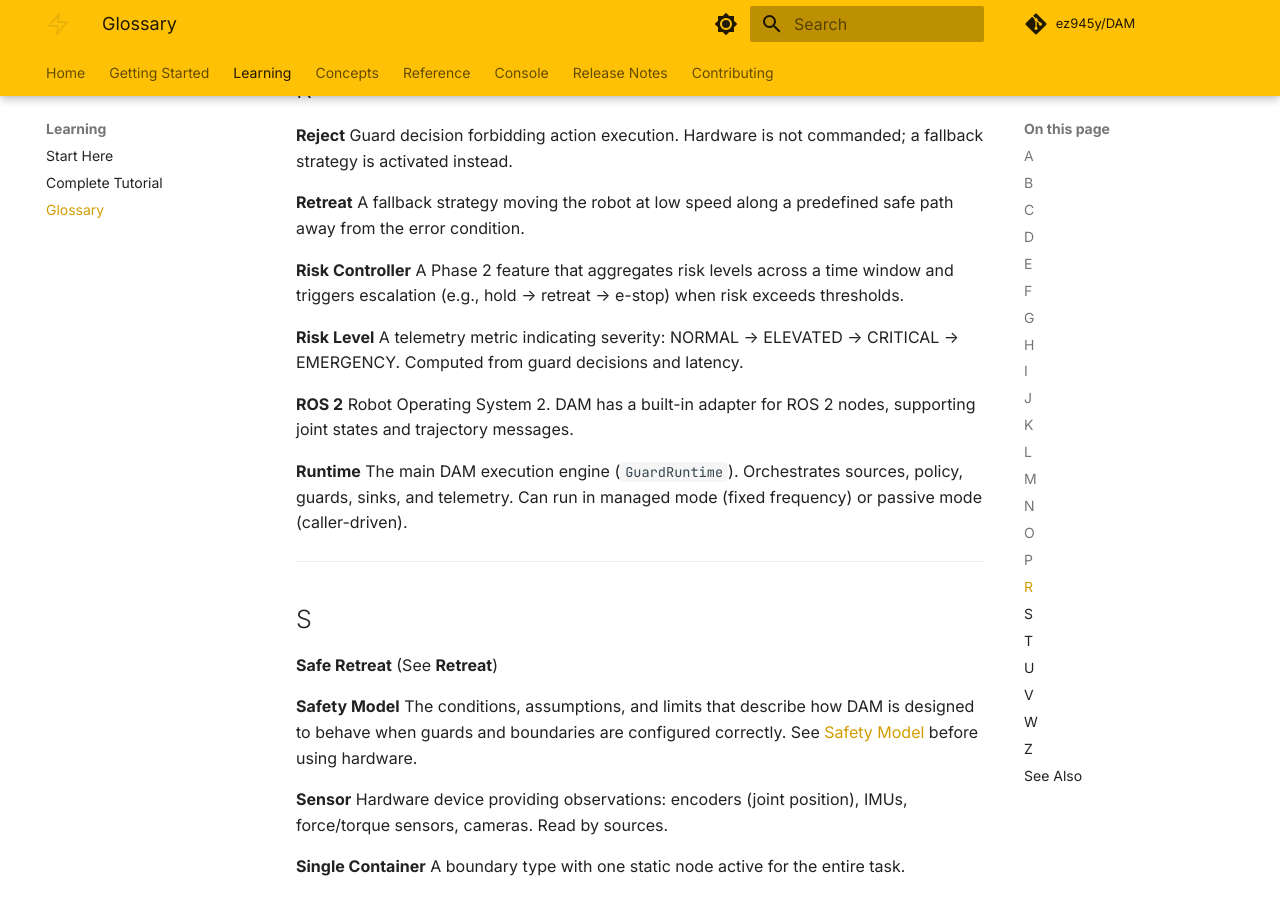
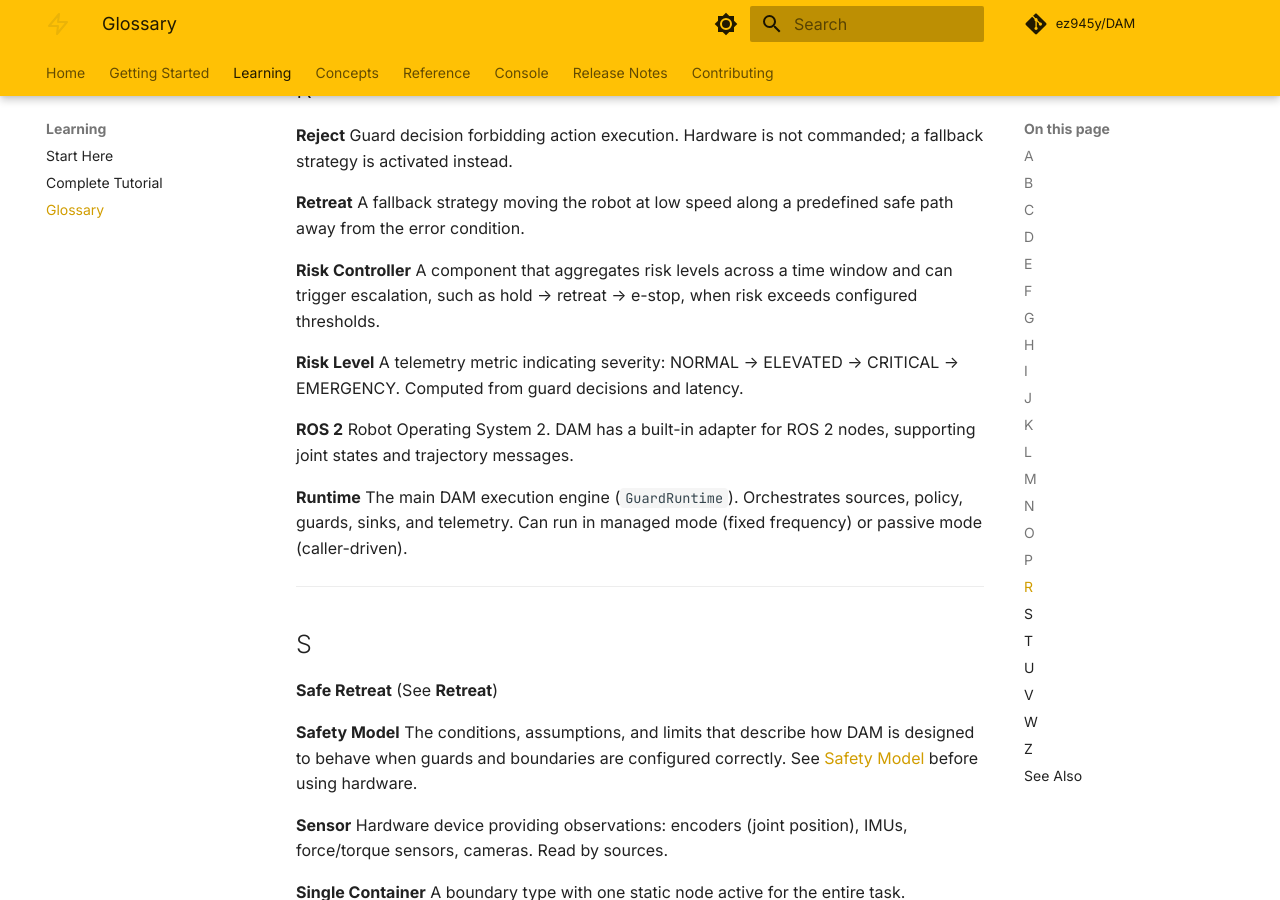
Before and after one commit to ez945y/DAM, an MkDocs documentation site: the page built from docs/learn/glossary.md, in a window 1280 px wide and 900 px high, scrolled down 5359 px. Built offline with MkDocs 1.6.1 and Material for MkDocs 9.7.7, drawn with Linux system fonts in a browser that asks for light colours; comment, search, counter and statistics services are not loaded.

Commit message:
feat: clarify risk controller glossary

```diff
--- a/docs/learn/glossary.md
+++ b/docs/learn/glossary.md
@@ -211,7 +211,7 @@ Guard decision forbidding action execution. Hardware is not commanded; a fallbac
 A fallback strategy moving the robot at low speed along a predefined safe path away from the error condition.
 
 **Risk Controller**
-A Phase 2 feature that aggregates risk levels across a time window and triggers escalation (e.g., hold → retreat → e-stop) when risk exceeds thresholds.
+A component that aggregates risk levels across a time window and can trigger escalation, such as hold → retreat → e-stop, when risk exceeds configured thresholds.
 
 **Risk Level**
 A telemetry metric indicating severity: NORMAL → ELEVATED → CRITICAL → EMERGENCY. Computed from guard decisions and latency.
```
Also changed, not shown: 1 other file.
